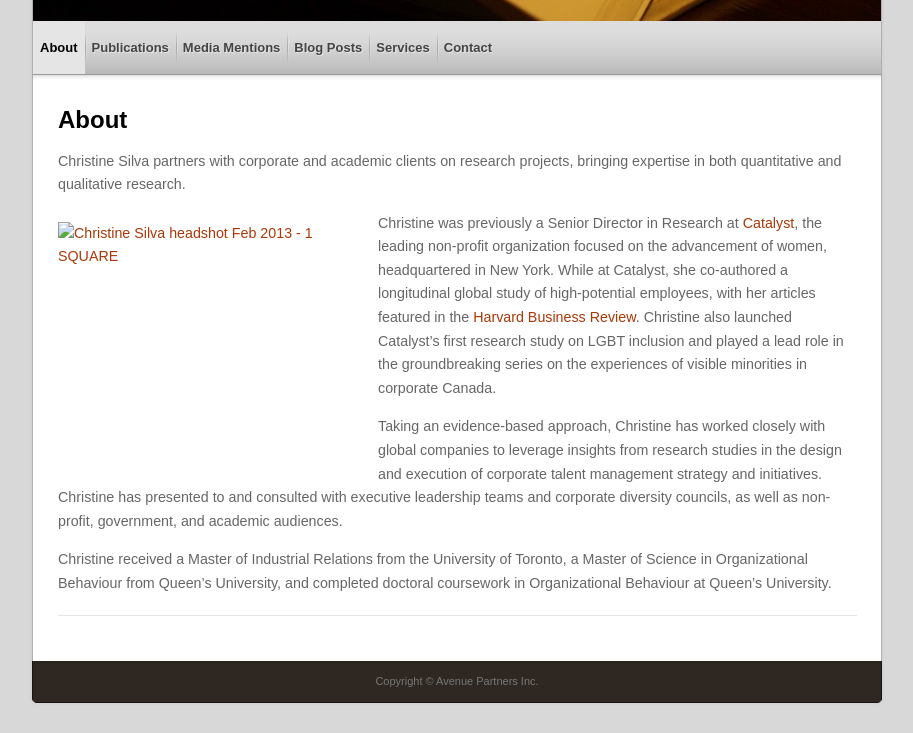
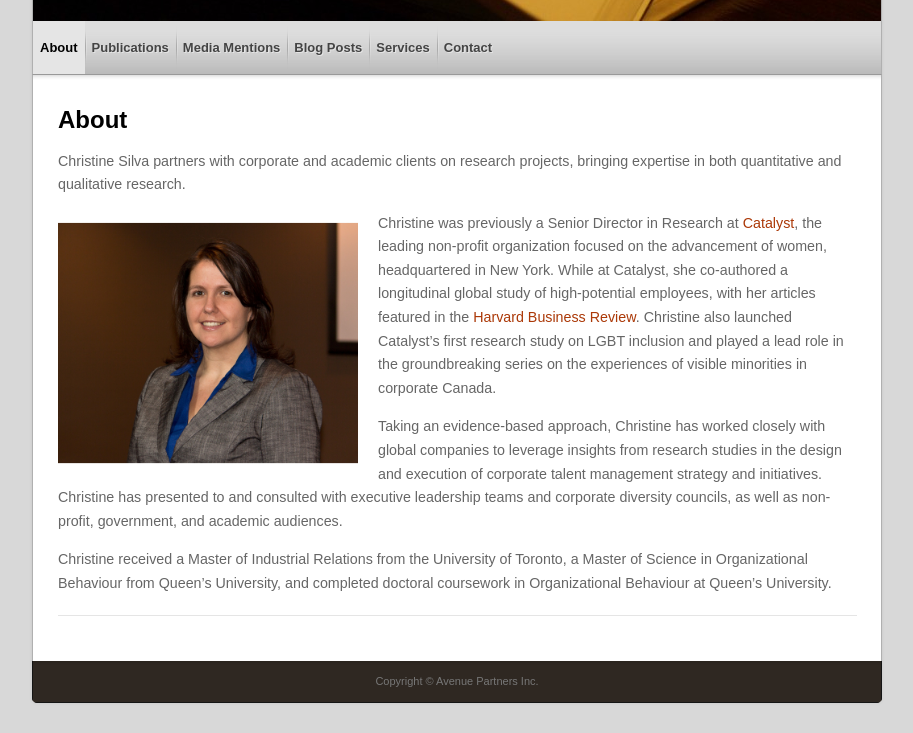
Before and after one commit to avenuepartners/avenuepartners.github.io, a plain HTML site: page about.html in a window 1280 px wide. Shown: the part 130-863 px from the top of the page, without its empty margins (183-1096 px from the left). Drawn offline with nearby package versions, Linux system fonts and the light colour scheme; a script that the page names is missing.

Commit message:
fix headshot

```diff
--- a/about.html
+++ b/about.html
@@ -83,7 +83,7 @@ body.custom-background { background-color: #d8d8d8; }
             <h1 class="entry-title">About</h1>
             <div class="entry-content">
         <p>Christine Silva partners with corporate and academic clients on research projects, bringing expertise in both quantitative and qualitative research.</p>
-<p><a href="wp-content/uploads/2013/01/Christine-Silva-headshot-Feb-2013-1-SQUARE.jpg"><img class="size-medium wp-image-329 alignleft" alt="Christine Silva headshot  Feb 2013 - 1 SQUARE" src="wp-content/uploads/2013/01/Christine-Silva-headshot-Feb-2013-1-SQUARE-300x242.jpg" width="300" height="242" /></a>Christine was previously a Senior Director in Research at <a href="http://www.catalyst.org/">Catalyst</a>, the leading non-profit organization focused on the advancement of women, headquartered in New York. While at Catalyst, she co-authored a longitudinal global study of high-potential employees, with her articles featured in the <a href="http://hbr.org/">Harvard Business Review</a>. Christine also launched Catalyst’s first research study on LGBT inclusion and played a lead role in the groundbreaking series on the experiences of visible minorities in corporate Canada.</p>
+<p><img class="size-medium wp-image-329 alignleft" alt="Christine Silva headshot  Feb 2013 - 1 SQUARE" src="wp-content/uploads/2013/01/Christine-Silva-headshot-Feb-2013-1-SQUARE.jpg" width="300" height="242" />Christine was previously a Senior Director in Research at <a href="http://www.catalyst.org/">Catalyst</a>, the leading non-profit organization focused on the advancement of women, headquartered in New York. While at Catalyst, she co-authored a longitudinal global study of high-potential employees, with her articles featured in the <a href="http://hbr.org/">Harvard Business Review</a>. Christine also launched Catalyst’s first research study on LGBT inclusion and played a lead role in the groundbreaking series on the experiences of visible minorities in corporate Canada.</p>
 <p>Taking an evidence-based approach, Christine has worked closely with global companies to leverage insights from research studies in the design and execution of corporate talent management strategy and initiatives. Christine has presented to and consulted with executive leadership teams and corporate diversity councils, as well as non-profit, government, and academic audiences.</p>
 <p>Christine received a Master of Industrial Relations from the University of Toronto, a Master of Science in Organizational Behaviour from Queen’s University, and completed doctoral coursework in Organizational Behaviour at Queen’s University.</p>
             </div>
```
